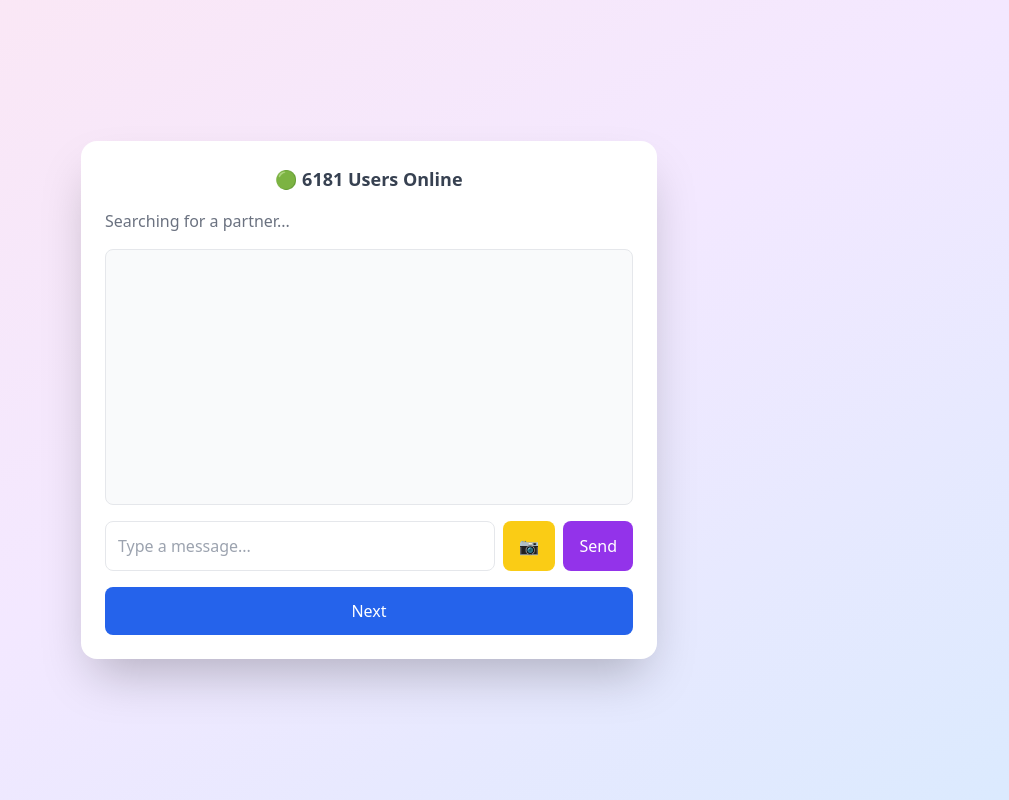
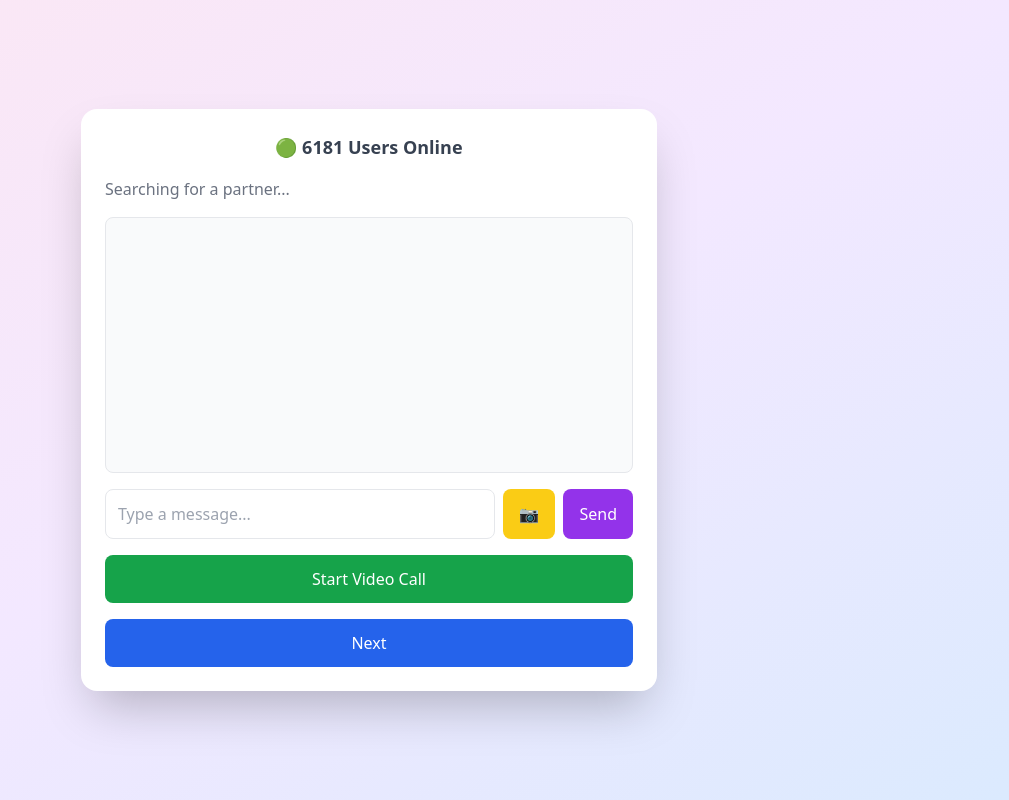
Before and after one commit to Mlink6783/Random-Chat, a website: page random-chat/public/chat.html in a window 1280 px wide. Both pictures are taken after a click on the button "Next". Shown: the whole page, without its empty margins (271-1280 px from the left). Drawn offline with nearby package versions, Linux system fonts and the light colour scheme; no server answers.

Commit message:
Update chat.html

```diff
--- a/random-chat/public/chat.html
+++ b/random-chat/public/chat.html
@@ -53,6 +53,15 @@
       </button>
     </div>
 
+    <!-- Start Video Call Button (Initially Hidden) -->
+    <button
+      id="startVideoCallBtn"
+      class="w-full bg-green-600 hover:bg-green-700 text-white py-3 rounded-lg transition-all hidden"
+      onclick="startVideoCall()"
+    >
+      Start Video Call
+    </button>
+
     <!-- Next Button -->
     <button
       id="searchBtn"
@@ -75,6 +84,32 @@
     // Initial call + update every 5 seconds
     updateOnlineCount();
     setInterval(updateOnlineCount, 5000);
+
+    let partnerFound = false;
+
+    // When the 'Next' button is clicked, simulate finding a partner (either a real user or bot)
+    document.getElementById('searchBtn').addEventListener('click', () => {
+      // Simulating finding a partner (you can replace this with real logic)
+      const hasRealUser = Math.random() < 0.4; // 40% chance for a real user
+
+      if (hasRealUser) {
+        alert("✅ Real user connected!");
+        partnerFound = true; // A real user is connected
+      } else {
+        alert("🤖 Bot connected!");
+        partnerFound = true; // Bot is connected
+      }
+
+      if (partnerFound) {
+        document.getElementById('startVideoCallBtn').classList.remove('hidden'); // Show video call button
+      }
+    });
+
+    // Start video call function (You can replace this with actual video call logic)
+    function startVideoCall() {
+      alert("Starting video call...");
+      // Replace this with actual video call logic, e.g., using WebRTC
+    }
   </script>
 
   <script src="script.js"></script>
```
